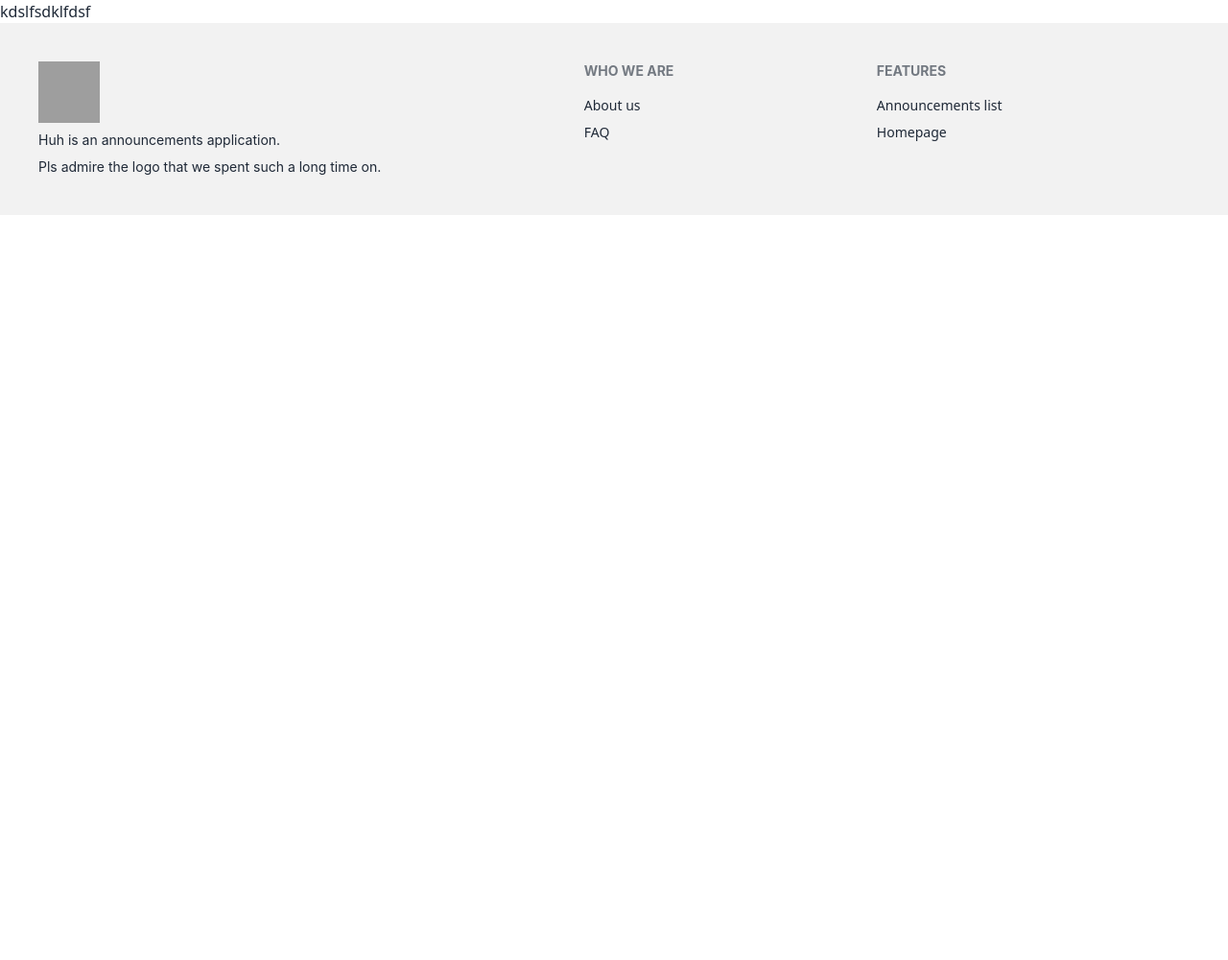
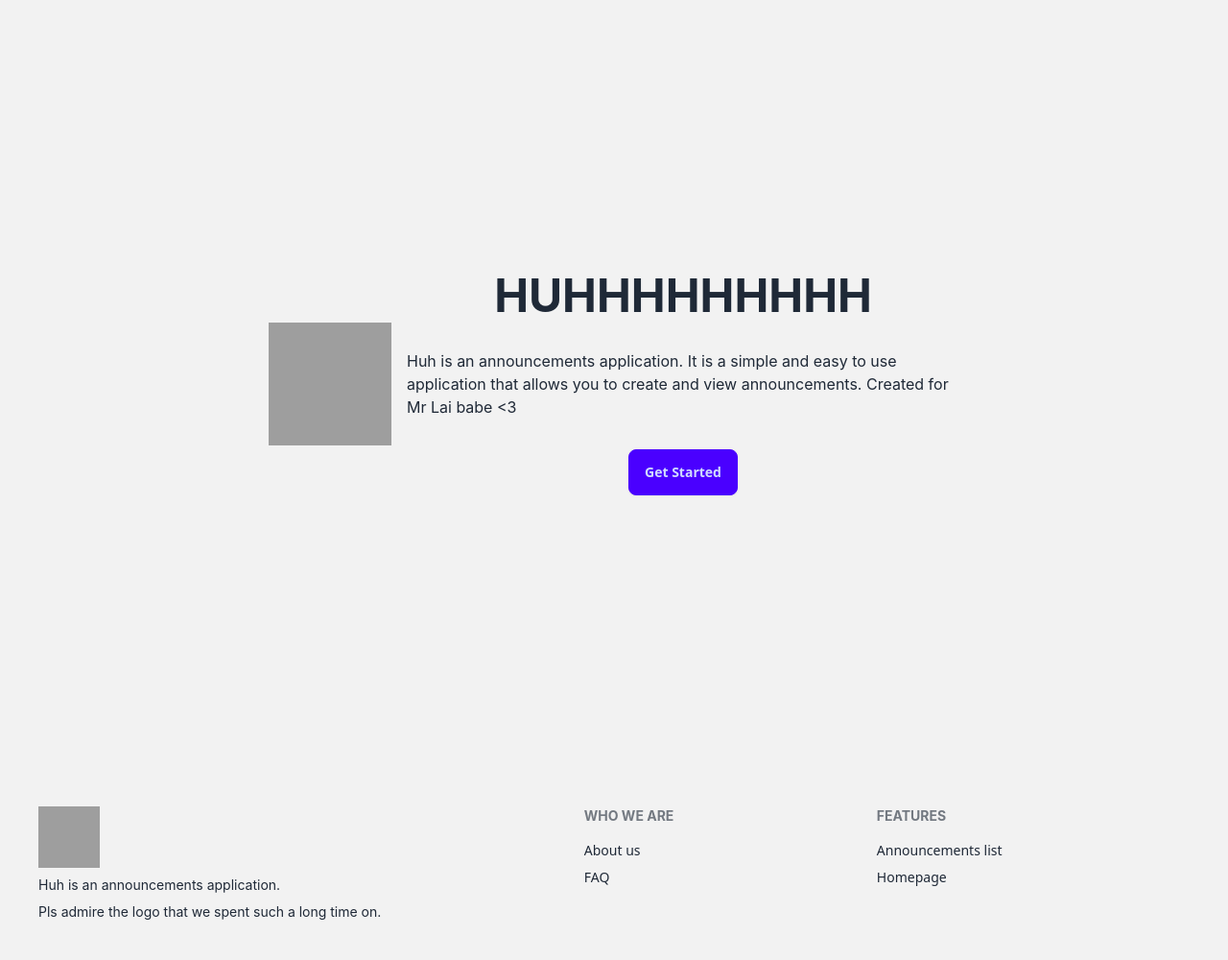
Before and after one commit to psq21/huh, a Flask app: page / in a window 1280 px wide. Shown: the part 64-1064 px from the top of the page at 96% size. Before the commit the page ends 288 px from the top, so only its background shows below. Run offline with Flask 3, Linux system fonts and the light colour scheme; some libraries are stand-ins or nearby versions; grey boxes are pictures that could not be loaded.

Commit message:
feat: add hero

```diff
--- a/src/templates/components/footer/footer.html
+++ b/src/templates/components/footer/footer.html
@@ -2,7 +2,7 @@
     <footer class="footer p-10 bg-base-200 text-base-content">
         <aside>
             <img src="{{ url_for('static', filename='huh.svg') }}"
-                 alt="Image description"
+                 alt="logo"
                  class="w-16 h-16">
             <p>Huh is an announcements application.</p>
             <p>Pls admire the logo that we spent such a long time on.</p>
--- a/src/templates/index.html
+++ b/src/templates/index.html
@@ -1,2 +1,18 @@
 {% extends 'common/index.html' %}
-{% block content %}<div>kdslfsdklfdsf</div>{% endblock %}
+{% block content %}
+    <div class="hero min-h-screen bg-base-200">
+        <div class="hero-content flex-col lg:flex-row mx-2 gap-2">
+            <img src="{{ url_for('static', filename='huh.svg') }}"
+                 alt="logo"
+                 class="w-32 h-32">
+            <div class="flex  flex-col gap-2 items-center ">
+                <h1 class="text-5xl font-bold">HUHHHHHHHHH</h1>
+                <p class="py-6 max-w-xl">
+                    Huh is an announcements application. It is a simple and easy to use application that allows you to create and view announcements.
+                    Created for Mr Lai babe <3
+                </p>
+                <button class="btn btn-primary">Get Started</button>
+            </div>
+        </div>
+    </div>
+{% endblock %}
```
